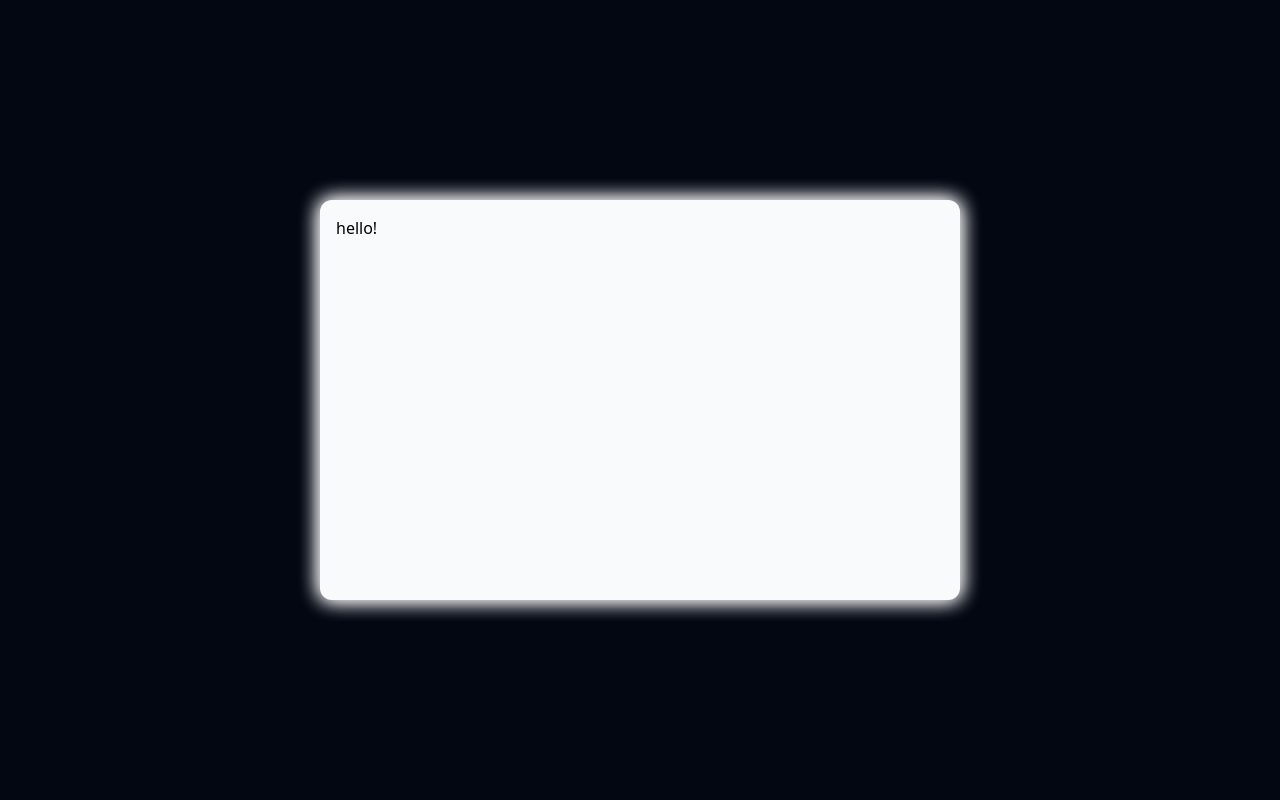
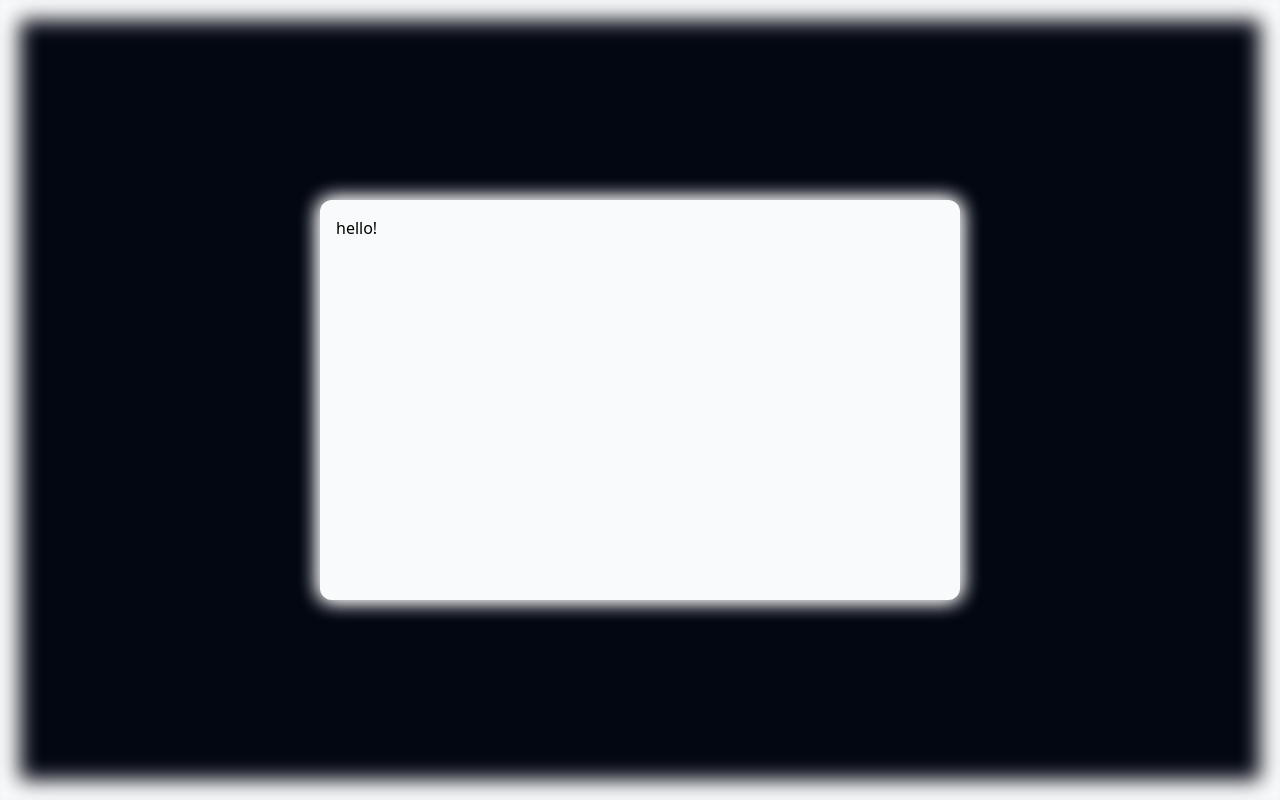
Before and after one commit to solunian/countdown, a SvelteKit app: page / in a window 1280 px wide. Built offline with nearby package versions, Linux system fonts and the light colour scheme.

Commit message:
feat: backgrounds, kinda timing for css

```diff
--- a/src/lib/index.ts
+++ /dev/null
@@ -1 +0,0 @@
-// place files you want to import through the `$lib` alias in this folder.
--- a/src/routes/+page.svelte
+++ b/src/routes/+page.svelte
@@ -1,14 +1,47 @@
-<div class="flex h-screen w-screen justify-center bg-gray-950">
+<script lang="ts">
+  let percentage = $state(1);
+  let percentage_bar: HTMLDivElement;
+
+  $effect(() => {
+    percentage_bar.style.height = `${percentage * 100}vh`;
+
+    const tick = setInterval(() => {
+      percentage += 0.0001;
+    }, 1);
+
+    if (percentage >= 1) {
+      clearInterval(tick);
+    }
+
+    return () => {
+      clearInterval(tick);
+    };
+  });
+</script>
+
+<div class="flex h-screen w-screen justify-center bg-transparent">
   <main
-    class="shadow-glow m-auto h-1/2 w-4/5 rounded-xl border-none bg-gray-50 p-4 shadow-gray-50 sm:w-3/4 md:w-2/3 lg:w-1/2">
+    class="light-shadow-glow m-auto h-1/2 w-4/5 rounded-xl border-none bg-gray-50 p-4 shadow-gray-50 sm:w-3/4 md:w-2/3 lg:w-1/2">
     hello!
   </main>
 </div>
 
+<!-- z = -10, percentage bar -->
+<div
+  bind:this={percentage_bar}
+  class="dark-shadow-glow absolute inset-0 -z-10 h-screen w-screen bg-gray-950 shadow-gray-950">
+</div>
+
 <style>
-  .shadow-glow {
+  /* using gray-50 */
+  .light-shadow-glow {
     box-shadow:
       0 0 20px 0 #f9fafb,
       0 0 20px 0 #f9fafb;
   }
+
+  /* using gray-950 */
+  .dark-shadow-glow {
+    box-shadow: 0 0 20px 20px #f9fafb inset;
+  }
 </style>
```
